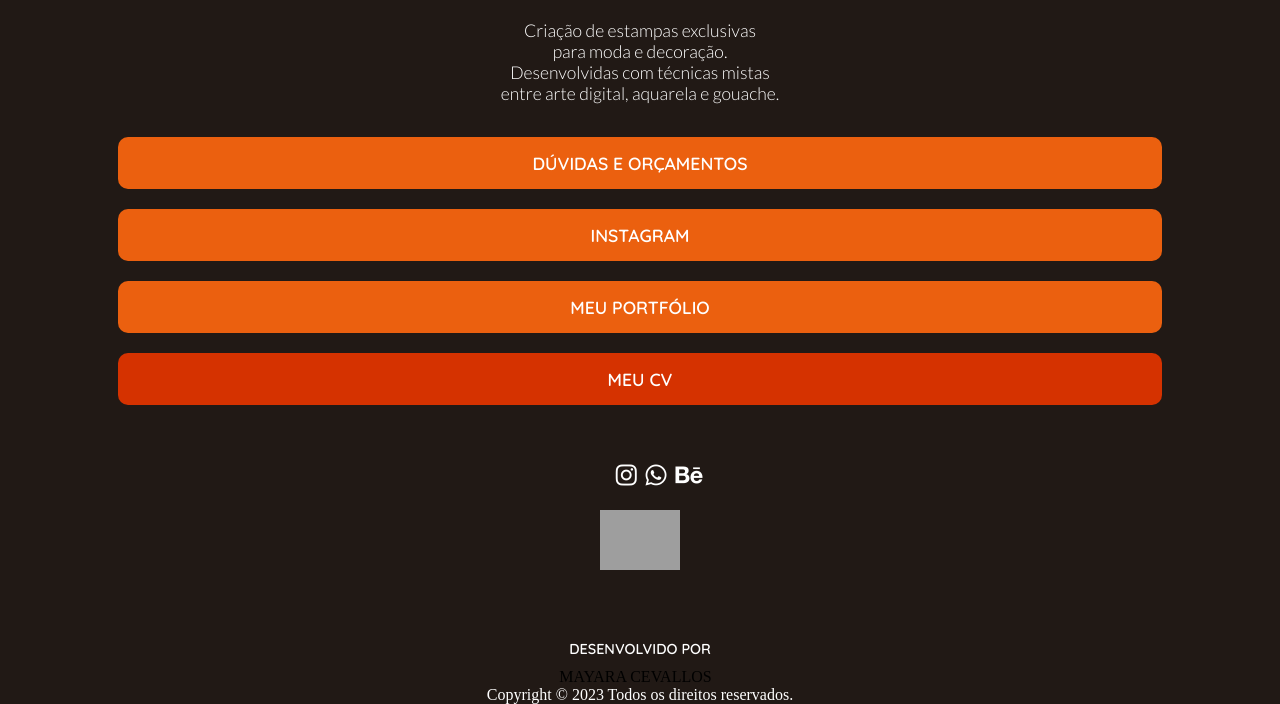
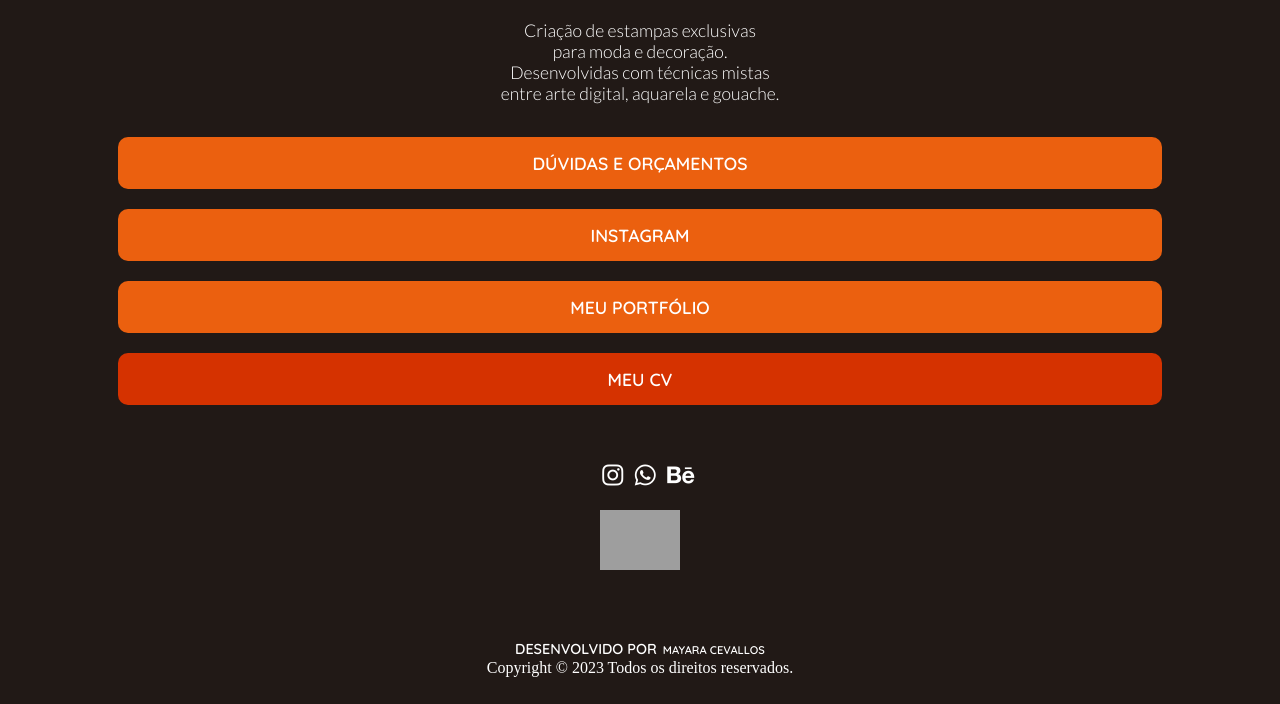
Before and after one commit to MayaraCevallos/maybeacon, a plain HTML site: page index.html in a window 1280 px wide. Shown: the part 534-1238 px from the top of the page. After the commit the page ends 1211 px from the top, so only its background shows below. Drawn offline with Linux system fonts and the light colour scheme; grey boxes are pictures that could not be loaded.

Commit message:
Update style.css

```diff
--- a/style.css
+++ b/style.css
@@ -16,7 +16,7 @@
 }
 
 body {
-    background-color: #211915;
+    background-color: #211916;
     display: flex;
     justify-content: center;
     align-items: center;
@@ -141,12 +141,24 @@ a {
 }
 
 .rodape {
+    display: inline-block;
     font-family: var(--corpo2);
     color: white;
     text-align: center;
     font-size: 0.9rem;
     padding: 0px;
-    margin: 10px;
+    margin: 1px;
+    margin-top: 50px;
+}
+
+.rodape_nome {
+    display: inline-block;
+    font-family: var(--corpo2);
+    color: white;
+    text-align: center;
+    font-size: 0.7rem;
+    padding: 0px;
+    margin: 1px;
     margin-top: 50px;
 }
 
```
